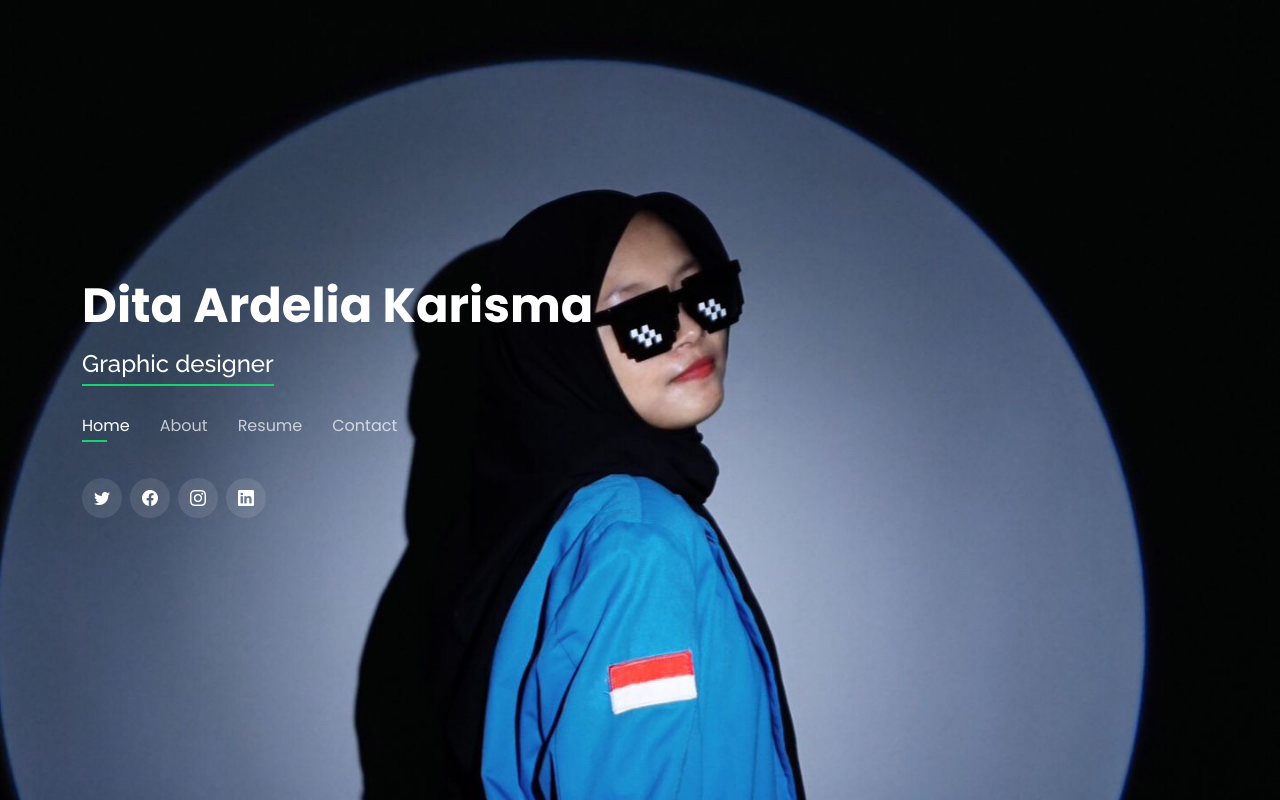
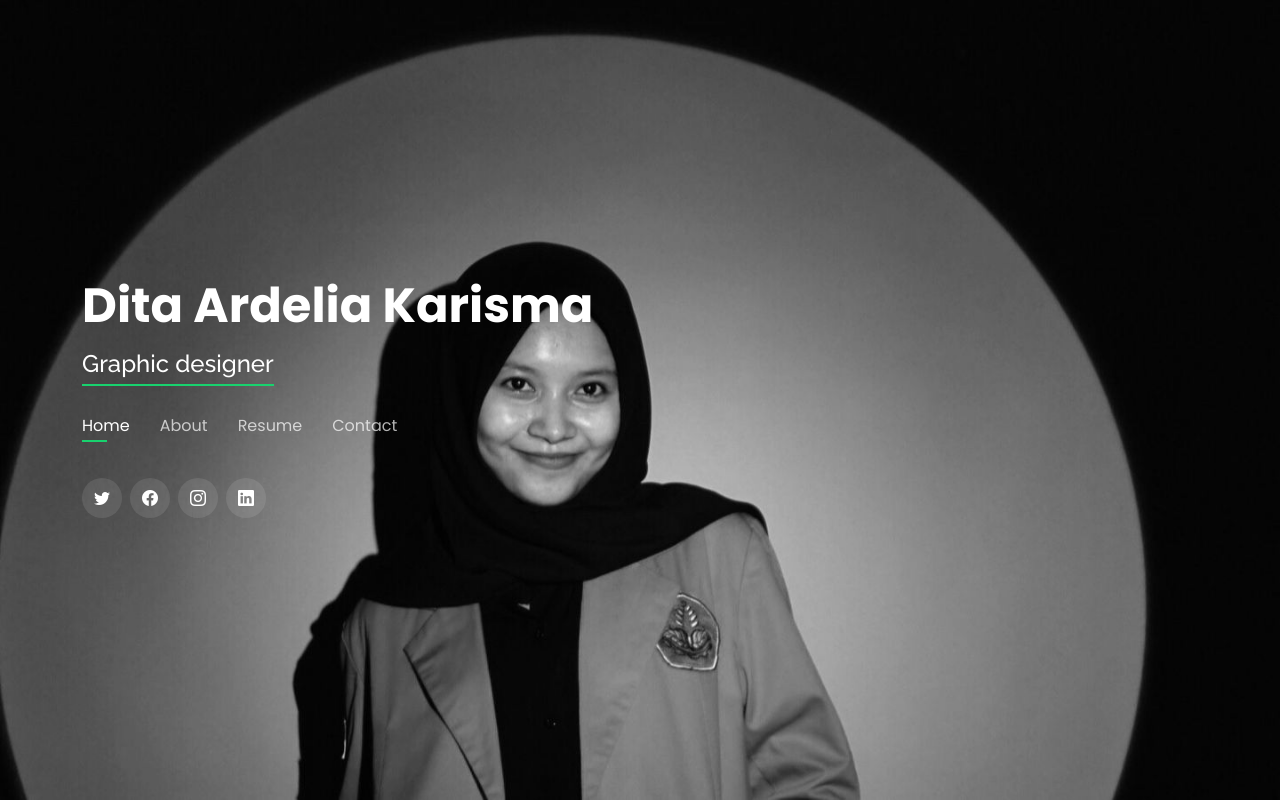
Before and after one commit to Dita-Ardelia/ditaCV.github.io, a plain HTML site: page index.html in a window 1280 px wide. Drawn offline with nearby package versions, Linux system fonts and the light colour scheme.

Commit message:
Upload pertama

```diff
--- a/assets/css/style.css
+++ b/assets/css/style.css
@@ -20,7 +20,7 @@ body {
 body::before {
   content: "";
   position: fixed;
-  background: #040404 url("../img/bg5.jpg") top right no-repeat;
+  background: #040404 url("../img/bg6.jpg") top right no-repeat;
   background-size: cover;
   left: 0;
   right: 0;
```
Also changed, not shown: assets/img/bg6.jpg (added).
